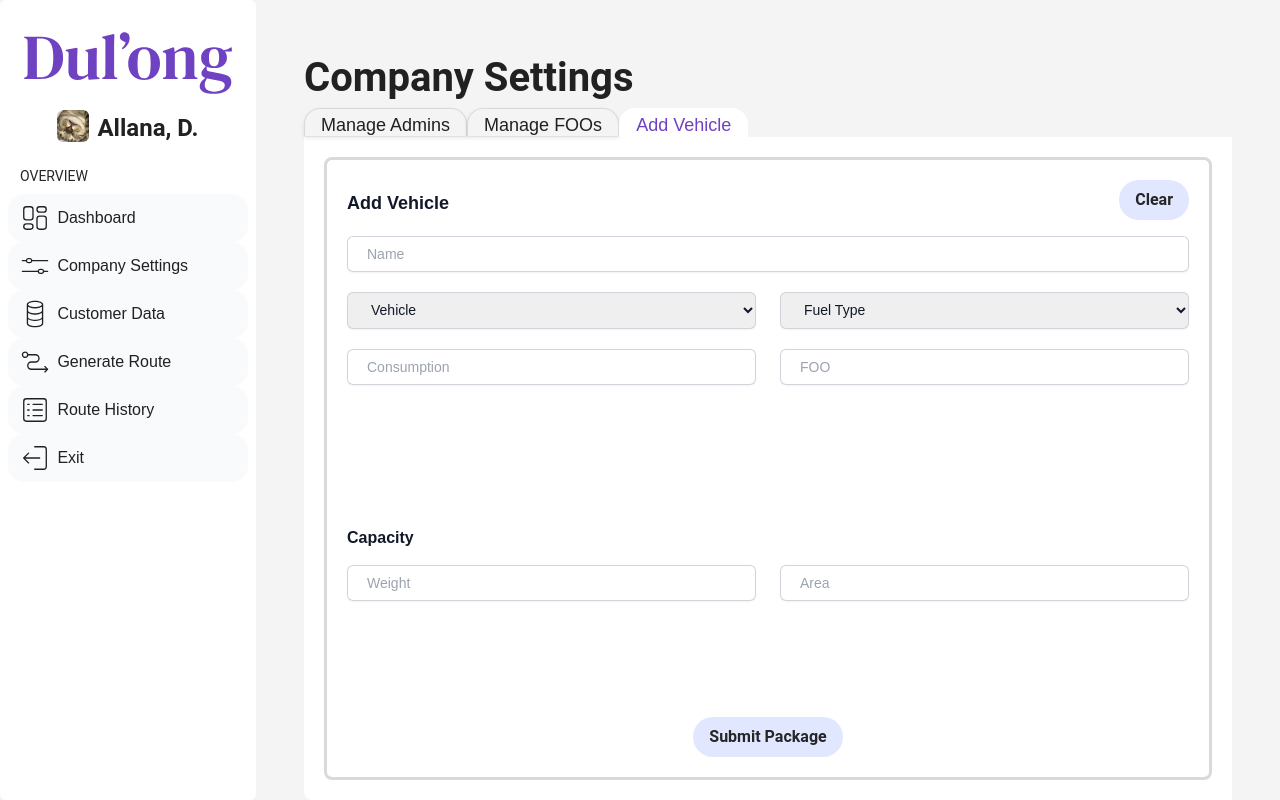
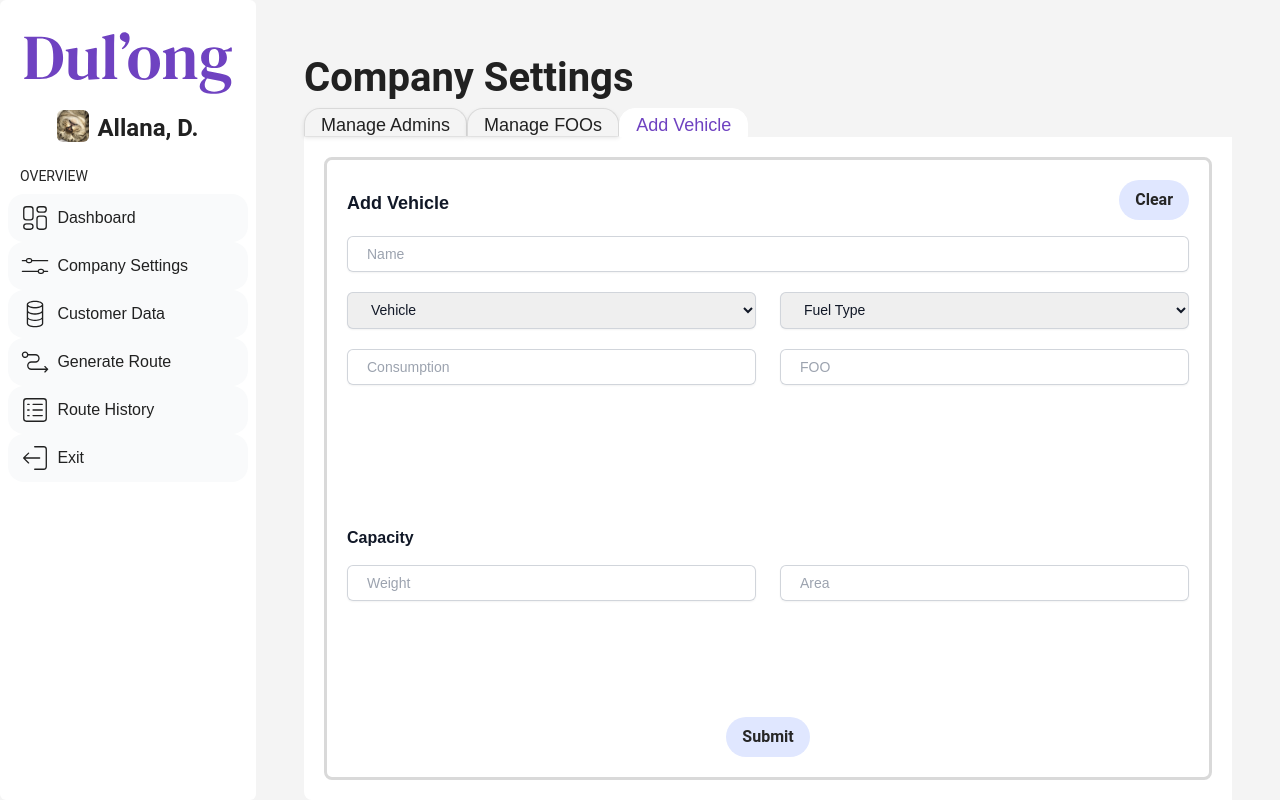
Before and after one commit to D-D-M-Y/dul-ong-administrative-frontend, a Next.js app: page /company-settings/add-vehicle in a window 1280 px wide. Built offline with nearby package versions, Linux system fonts and the light colour scheme.

Commit message:
changed Submit Package to Submit

```diff
--- a/src/app/(pages)/(dashboard)/company-settings/add-vehicle/page.tsx
+++ b/src/app/(pages)/(dashboard)/company-settings/add-vehicle/page.tsx
@@ -261,7 +261,7 @@ export default function Page() {
                       <div className="flex justify-center items-center">
                         {/* Submit Button */}
                         <button onClick={handleSubmit} type="submit" className="w-fit h-fit align-center bg-indigo-100 rounded-[40px] text-neutral-800 text-base font-bold font-roboto py-2 px-4">
-                          Submit Package
+                          Submit
                         </button>
                       </div>
                     </div>
```
